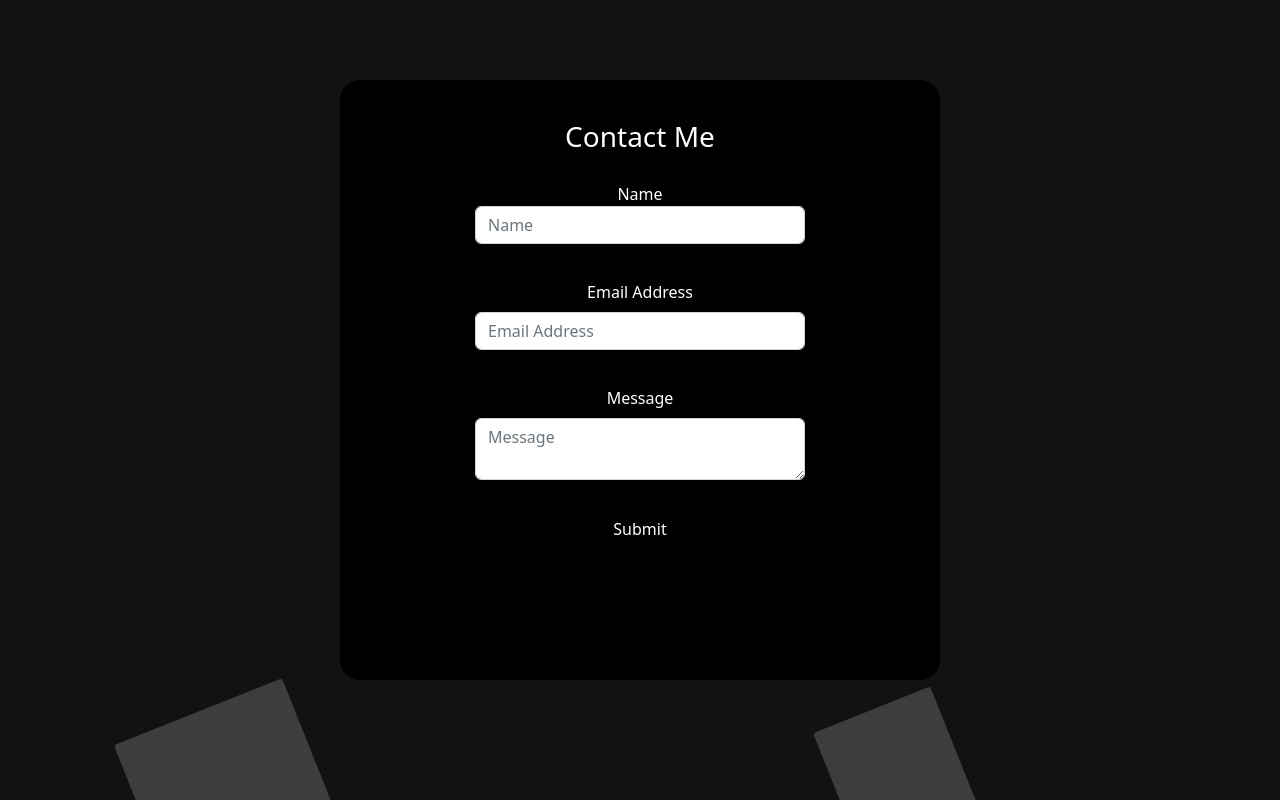
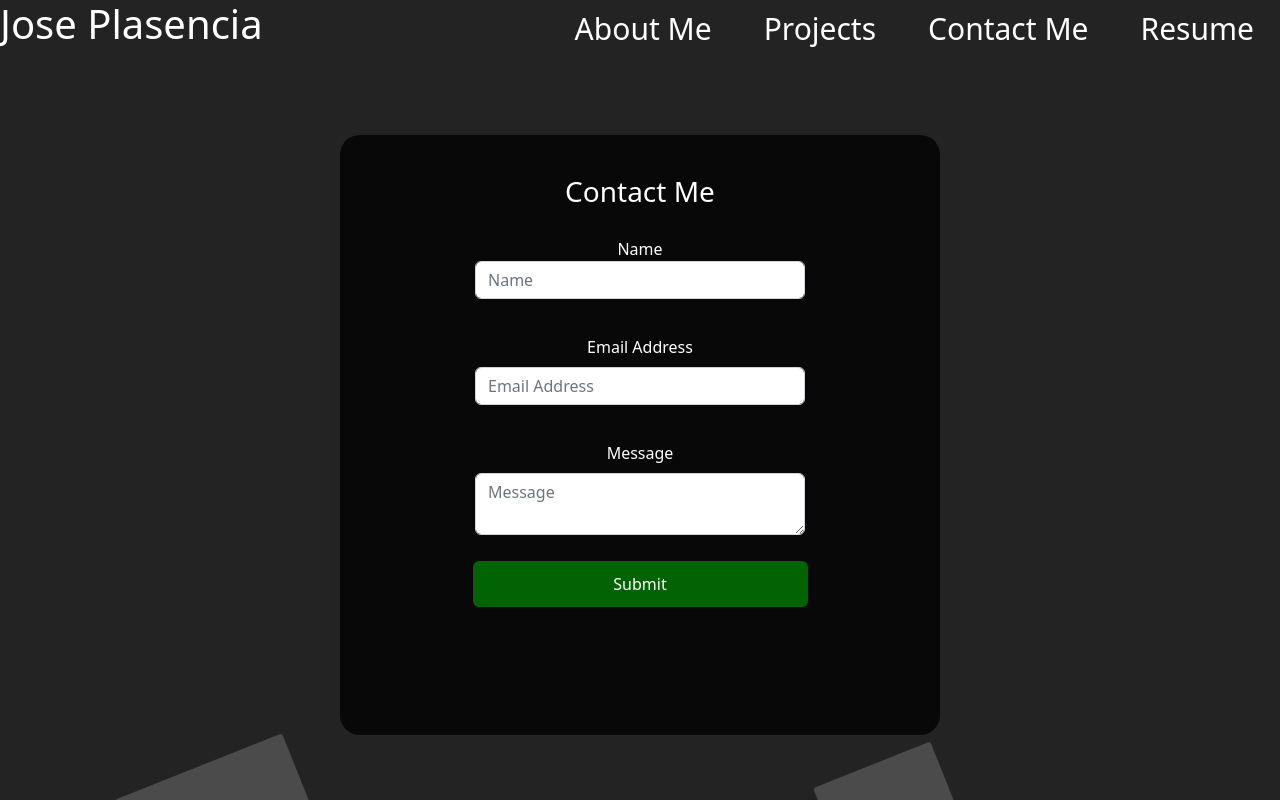
Before and after one commit to Josejpd3/20-Module-Challenge, a React (Create React App) app in the folder react-portfolio/: page / in a window 1280 px wide. Both pictures are taken after a click on the button "Contact Me". Built offline with nearby package versions, Linux system fonts and the light colour scheme.

Commit message:
added button with bootstrap in src/components/Contact/contact.css

```diff
--- a/react-portfolio/src/components/Contact/contact.css
+++ b/react-portfolio/src/components/Contact/contact.css
@@ -1,5 +1,5 @@
 #contactForm {
-    background: black;
+    background: rgb(8, 8, 8);
     border-radius: 20px;
     margin-top: 80px;
     padding-top: 30px;
@@ -15,6 +15,12 @@
     padding: 10px;
     width: 350px;
     text-align: center;
+}
+
+#contactForm .btn {
+    background-color: rgb(2, 99, 2);
+    padding: 10px;
+    width: 335px;
 }
 
 
@@ -36,11 +42,11 @@
     position: fixed;
     width: 100vw;
     height: 100vh;
-    top: 0;
+    top: 0px;
     left: 0;
-    margin: 0;
+    margin-top: 55px;
     padding: 0;
-    background: #121212;
+    background-color: rgb(35, 35, 35);
     overflow: hidden;
 }
 .background li {
```
